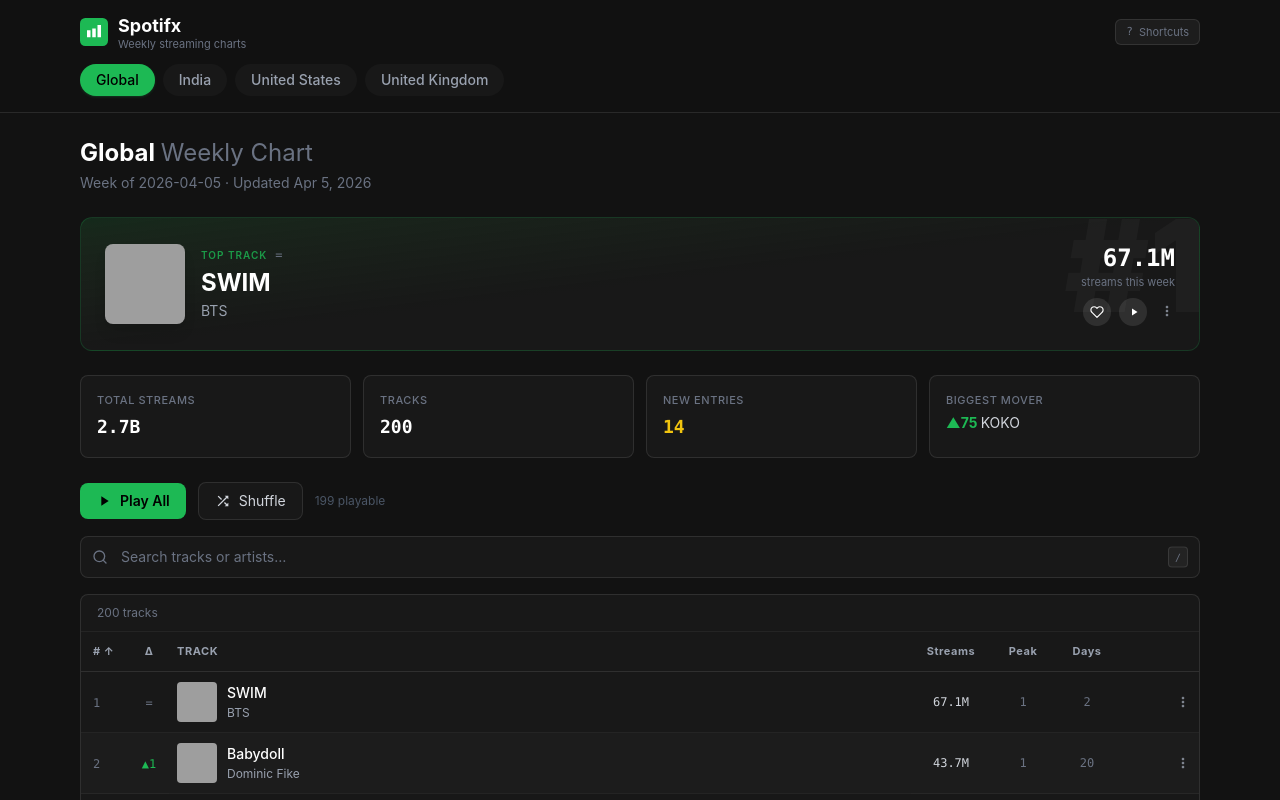
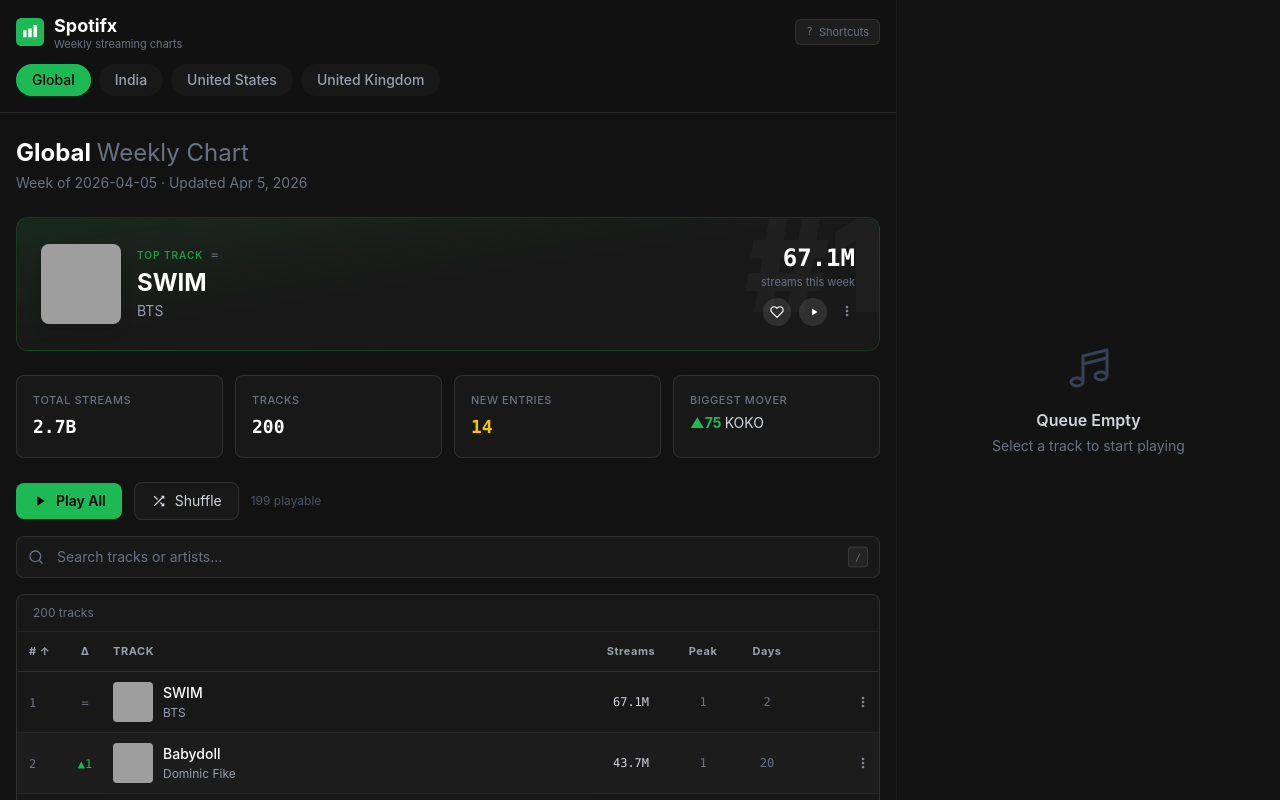
Before and after one commit to quantavil/Spotifx, a SvelteKit app: page /chart/global in a window 1280 px wide. Shown: the top 800 px of the page. Built offline with nearby package versions, Linux system fonts and the light colour scheme; grey boxes are pictures that could not be loaded.

Commit message:
refactor: move QueuePanel to a persistent sidebar layout in the main application shell

```diff
--- a/src/lib/components/player/MusicPlayer.svelte
+++ b/src/lib/components/player/MusicPlayer.svelte
@@ -11,7 +11,6 @@
 	import { onMount, onDestroy } from 'svelte';
 	import { fly } from 'svelte/transition';
 
-	import QueuePanel from './QueuePanel.svelte';
 	import PlayerProgressBar from './PlayerProgressBar.svelte';
 	import PlayerTrackInfo from './PlayerTrackInfo.svelte';
 	import PlayerMainControls from './PlayerMainControls.svelte';
@@ -376,13 +375,8 @@
 </div>
 
 {#if player.visible}
-	{#if player.queueOpen}
-		<QueuePanel />
-	{/if}
-
 	<div
 		class="fixed bottom-0 left-0 right-0 z-50 player-bar"
-		class:queue-open={player.queueOpen}
 		transition:fly={{ y: 80, duration: 250 }}
 	>
 		<!-- Player background -->
@@ -422,8 +416,8 @@
 	}
 
 	@media (min-width: 640px) {
-		.player-bar.queue-open {
-			right: 380px;
+		.player-bar {
+			right: 24rem;
 		}
 	}
 </style>
--- a/src/lib/components/player/PlayerSecondaryControls.svelte
+++ b/src/lib/components/player/PlayerSecondaryControls.svelte
@@ -38,15 +38,6 @@
 			aria-label="Fullscreen player"
 		>
 			<Icon name="fullscreen" class="w-4 h-4" />
-		</button>
-
-		<button
-			onclick={() => player.toggleQueue()}
-			class="p-1.5 transition-colors cursor-pointer {player.queueOpen ? 'text-accent' : 'text-gray-500 hover:text-white'}"
-			title="Queue (Q)"
-			aria-label="Toggle queue"
-		>
-			<Icon name="queue" class="w-4 h-4" />
 		</button>
 
 		<div class="flex items-center gap-1 pl-2 ml-1 border-l border-white/[0.06]">
--- a/src/lib/components/player/QueuePanel.svelte
+++ b/src/lib/components/player/QueuePanel.svelte
@@ -41,17 +41,19 @@
 <!-- Backdrop overlay on mobile -->
 <!-- svelte-ignore a11y_click_events_have_key_events -->
 <!-- svelte-ignore a11y_no_static_element_interactions -->
+{#if player.queueOpen}
 <div
 	class="fixed inset-0 z-[39] bg-black/60 sm:hidden"
 	onclick={() => player.toggleQueue()}
 	transition:fly={{ duration: 150, opacity: 0 }}
 ></div>
+{/if}
 
 <div
-	class="fixed top-0 right-0 bottom-0 z-40 flex flex-col overflow-hidden pb-[72px] sm:pb-[80px]
-		   w-full sm:w-[380px] border-l border-white/[0.04] sm:shadow-none shadow-2xl"
+	class="z-40 flex flex-col overflow-hidden pb-[4.5rem] sm:pb-0
+		   w-full sm:w-full border-l border-white/[0.04] sm:shadow-none shadow-2xl
+		   { player.queueOpen ? 'fixed top-0 right-0 bottom-0 sm:static sm:h-full' : 'hidden sm:static sm:h-full sm:flex' }"
 	style="background: linear-gradient(180deg, hsla({hue}, 20%, 9%, 0.99) 0%, rgba(14,14,14,0.995) 25%);"
-	transition:fly={{ x: 400, duration: 250, opacity: 1 }}
 >
 	<!-- Header -->
 	<div class="flex items-center justify-between px-5 py-4 flex-shrink-0 border-b border-white/[0.05]">
@@ -80,7 +82,7 @@
 			</button>
 			<button
 				onclick={() => player.toggleQueue()}
-				class="text-gray-500 hover:text-white transition-colors cursor-pointer p-2 rounded-full hover:bg-white/5 ml-1"
+				class="text-gray-500 hover:text-white transition-colors cursor-pointer p-2 rounded-full hover:bg-white/5 ml-1 sm:hidden"
 				aria-label="Close queue"
 			>
 				<Icon name="close" class="w-4 h-4" />
--- a/src/routes/+layout.svelte
+++ b/src/routes/+layout.svelte
@@ -6,15 +6,18 @@
 	import NowPlayingFull from '$lib/components/player/NowPlayingFull.svelte';
 	import ShortcutsModal from '$lib/components/ui/ShortcutsModal.svelte';
 	import Toast from '$lib/components/ui/Toast.svelte';
+	import QueuePanel from '$lib/components/player/QueuePanel.svelte';
 	import { player } from '$lib/stores/player.svelte';
 	import { page } from '$app/state';
 
 	let { children } = $props();
 </script>
 
-<div class="min-h-screen flex flex-col layout-main" class:queue-shift={player.visible && player.queueOpen}>
+<div class="min-h-screen layout-grid pb-24 sm:pb-[5.5rem]">
+	<!-- Left Pane: Main Content -->
+	<div class="flex flex-col min-w-0 h-full">
 		<header class="sticky top-0 z-10 bg-surface/95 backdrop-blur-sm border-b border-white/10">
-		<div class="max-w-6xl mx-auto px-4 py-3">
+			<div class="max-w-6xl mx-auto px-4 py-3 w-full">
 				<div class="flex items-center justify-between mb-3">
 					<a
 						href="/chart/global"
@@ -46,11 +49,11 @@
 			</div>
 		</header>
 
-	<main class="flex-1 max-w-6xl mx-auto px-4 py-6 w-full {player.visible ? 'pb-24 sm:pb-20' : ''}">
+		<main class="flex-1 max-w-6xl mx-auto px-4 py-6 w-full">
 			{@render children()}
 		</main>
 
-	<footer class="border-t border-white/10 py-6 text-center text-xs text-gray-600 {player.visible ? 'mb-16' : ''}">
+		<footer class="border-t border-white/10 py-6 text-center text-xs text-gray-600">
 			<p>
 				Data from
 				<a
@@ -64,19 +67,44 @@
 		</footer>
 	</div>
 
+	<!-- Right Pane: Queue Panel (Desktop only, mobile handles its own overlay) -->
+	<div class="hidden sm:block right-pane border-l border-white/[0.04] bg-surface-alt/30">
+		{#if player.visible || player.queue.length > 0}
+			<QueuePanel />
+		{:else}
+			<div class="flex flex-col items-center justify-center h-full px-6 text-center">
+				<svg viewBox="0 0 24 24" class="w-12 h-12 text-gray-700 mb-4" fill="none" stroke="currentColor" stroke-width="1.5">
+					<path stroke-linecap="round" stroke-linejoin="round" d="M9 19V6l12-3v13M9 19c0 1.105-1.343 2-3 2s-3-.895-3-2 1.343-2 3-2 3 .895 3 2zm12-3c0 1.105-1.343 2-3 2s-3-.895-3-2 1.343-2 3-2 3 .895 3 2zM9 10l12-3" />
+				</svg>
+				<h3 class="text-base font-semibold text-gray-300 mb-1">Queue Empty</h3>
+				<p class="text-sm text-gray-500">Select a track to start playing</p>
+			</div>
+		{/if}
+	</div>
+</div>
+
 <MusicPlayer />
 <NowPlayingFull />
 <ShortcutsModal />
 <Toast />
 
 <style>
-	.layout-main {
-		transition: margin-right 0.3s cubic-bezier(0.4, 0, 0.2, 1);
+	.layout-grid {
+		display: grid;
+		grid-template-columns: 1fr;
+		min-height: 100vh;
 	}
 
 	@media (min-width: 640px) {
-		.queue-shift {
-			margin-right: 380px;
+		.layout-grid {
+			grid-template-columns: 1fr 24rem;
+		}
+
+		.right-pane {
+			position: sticky;
+			top: 0;
+			height: 100vh; /* Adjusts to fit, but player bar acts over it or pushes layout? Player bar is fixed at bottom */
+			overflow: hidden;
 		}
 	}
 </style>
```
Lines whose indentation alone changed are shown as unchanged.
